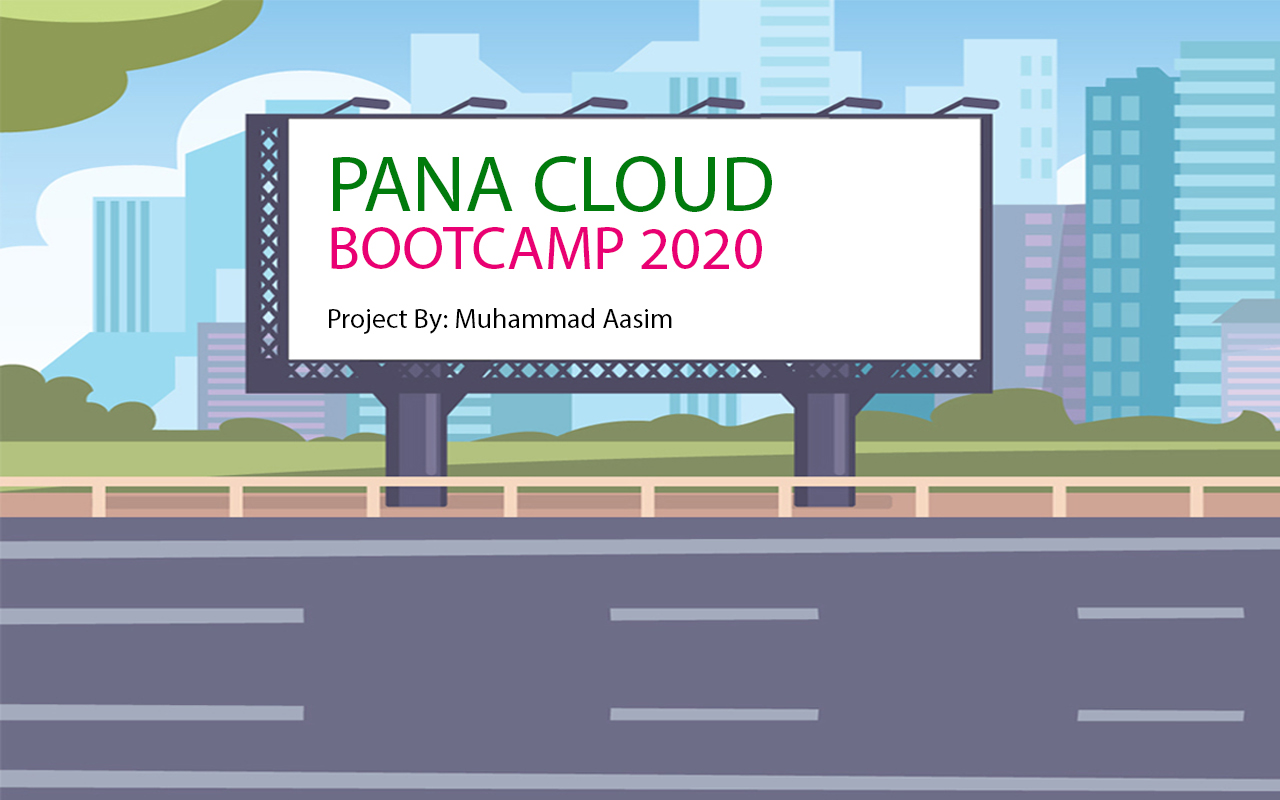
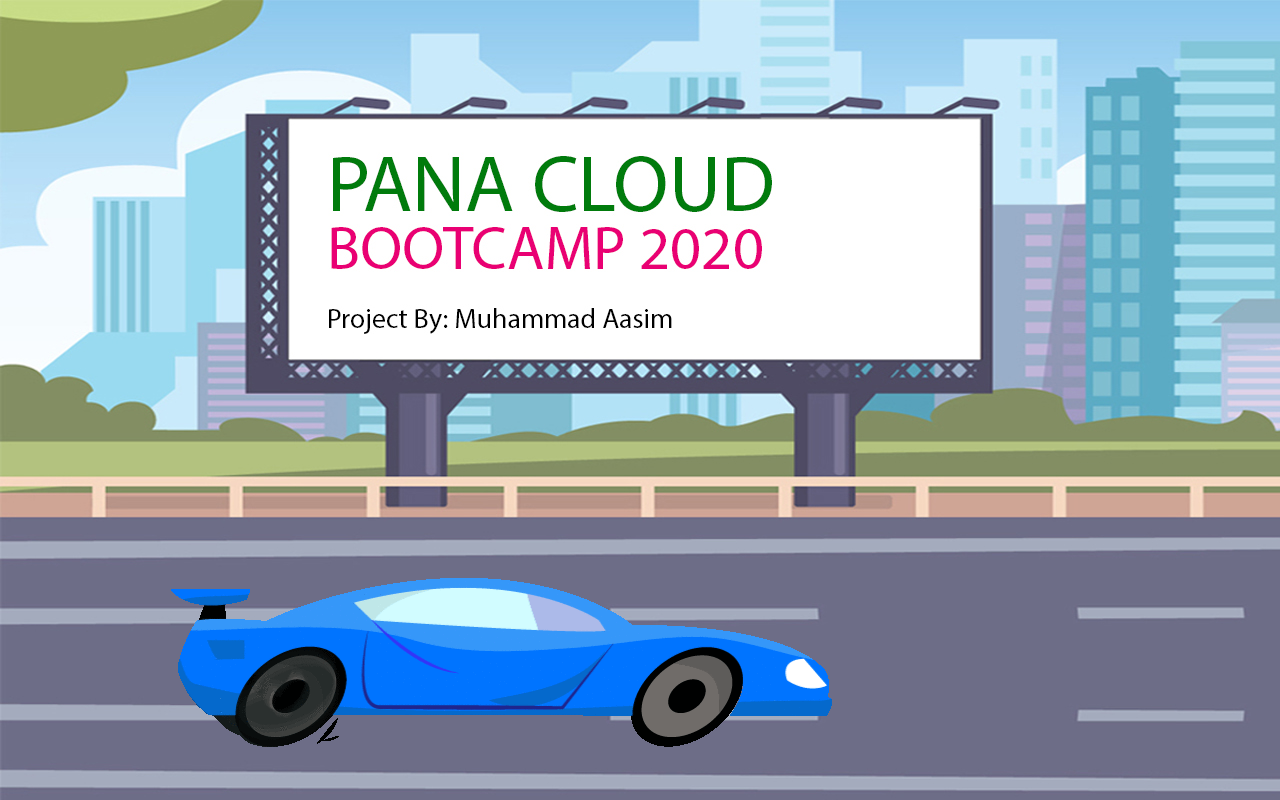
Before and after one commit to muhammadaasim/Project-4A, a plain HTML site: page index.html in a window 1280 px wide. Drawn offline with Linux system fonts and the light colour scheme.

Commit message:
added car

```diff
--- a/index.html
+++ b/index.html
@@ -7,8 +7,11 @@
     <link rel="stylesheet" href="style.css">
 </head>
 <body>
-
-
+<div class="road">
+    <div class="cars">
+    <img src="./imgs/car.gif" id="bluecar" />
+</div>
+</div>
 
 
 <script src="script.js"/>
--- a/style.css
+++ b/style.css
@@ -2,3 +2,6 @@ body{
     background:url('./imgs/road-bg.jpg');
     background-repeat:no-repeat;
 }
+.road{
+margin-top:450px;
+}
```
